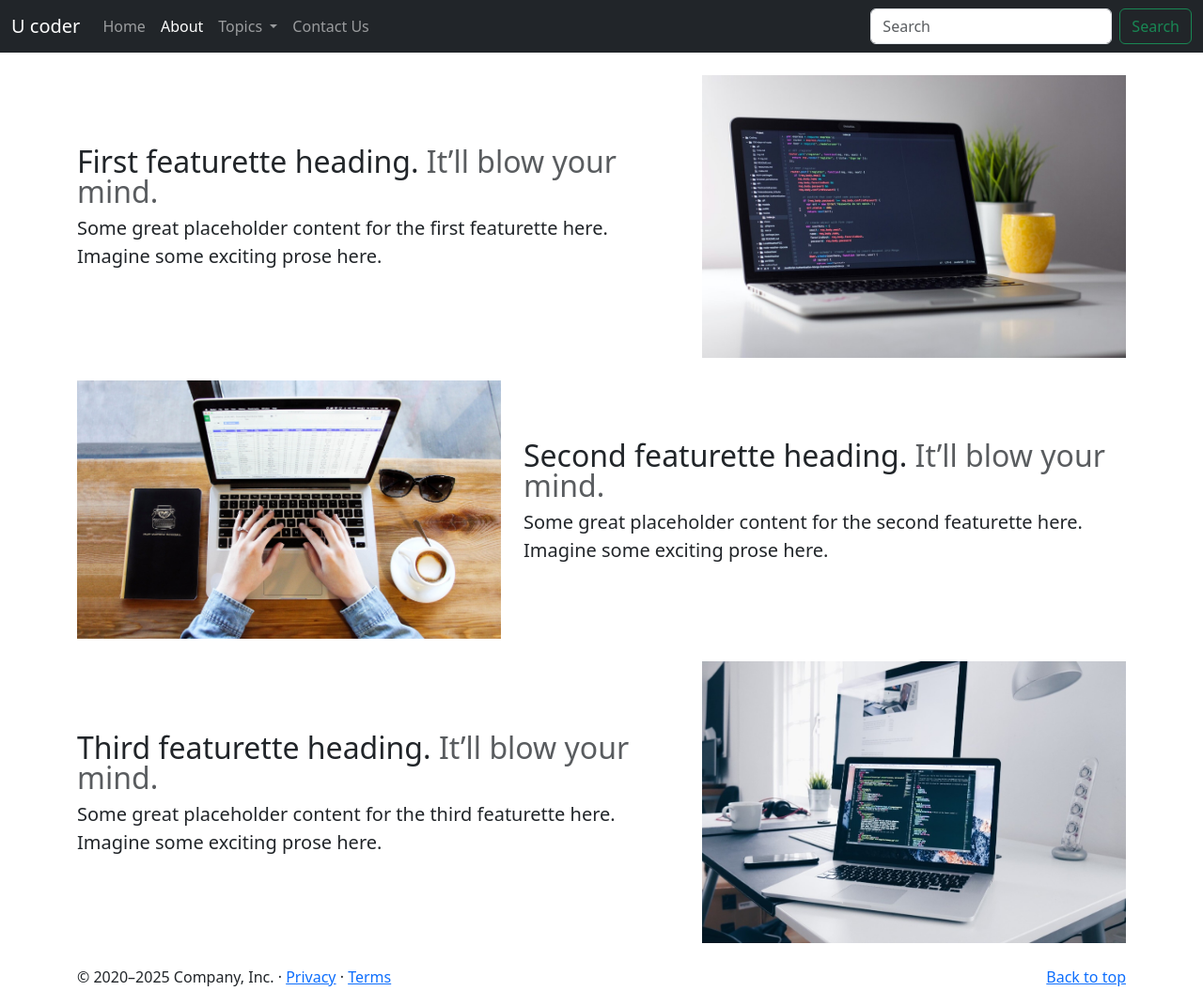
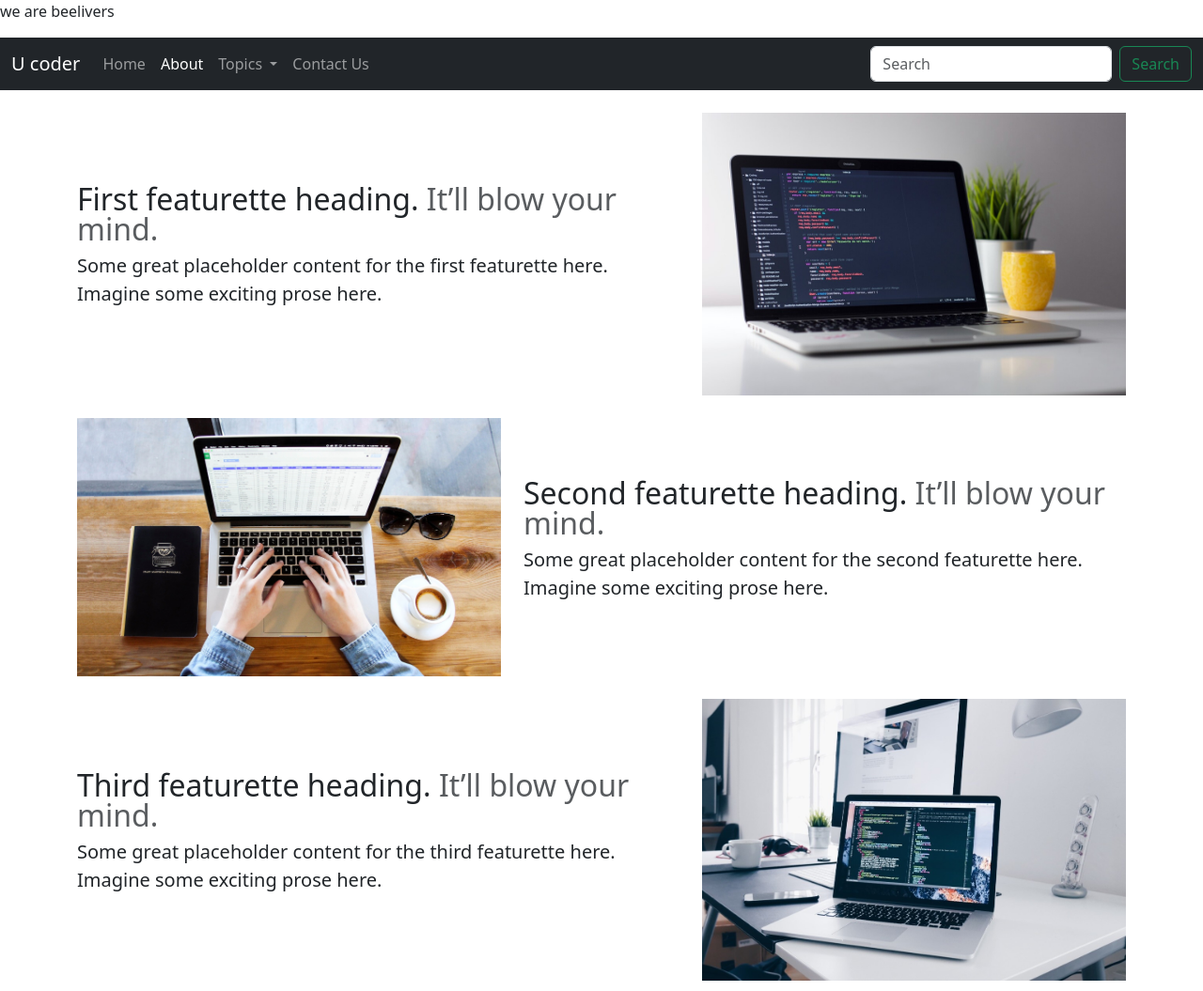
Before and after one commit to Mabd360/UcoderBootStrap, a plain HTML site: page about.html in a window 1280 px wide. Shown: the top 1055 px of the page at 94% size. Drawn offline with nearby package versions, Linux system fonts and the light colour scheme.

Commit message:
add a new paragraph

```diff
--- a/about.html
+++ b/about.html
@@ -10,7 +10,7 @@
 </head>
 
 <body>
-
+       <P>we are beelivers</P>
   <nav class="navbar navbar-expand-lg navbar-dark bg-dark">
     <div class="container-fluid">
       <a class="navbar-brand" href="#">U coder</a>
```
